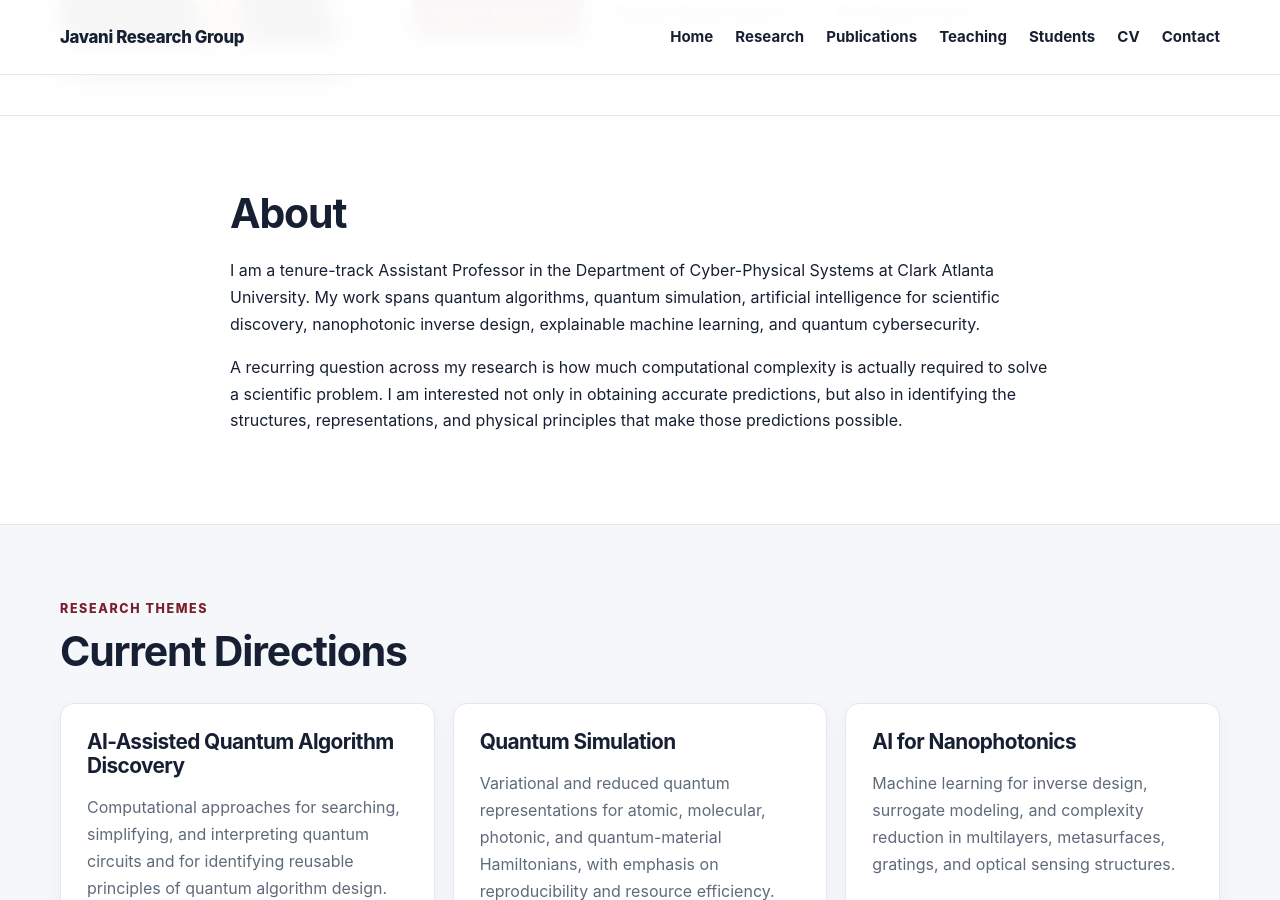
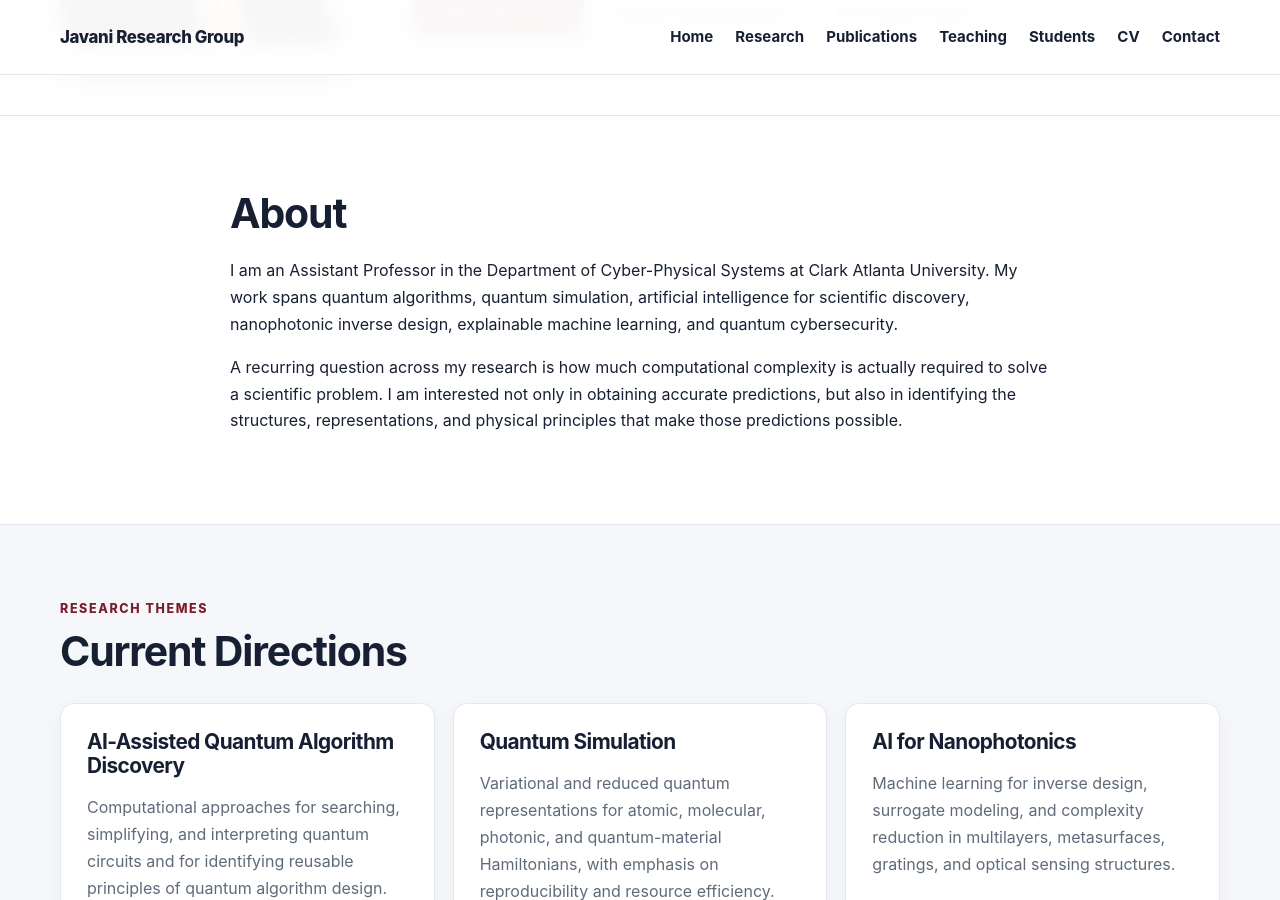
Before and after one commit to mjavani54/javani-lab-webpage, a Jekyll site: the page built from index.md, in a window 1280 px wide and 900 px high, scrolled down 468 px. Built offline with Jekyll 4.4.1, drawn with Linux system fonts in a browser that asks for light colours.

Commit message:
Update professor title in index.md

```diff
--- a/index.md
+++ b/index.md
@@ -26,7 +26,7 @@ description: Mohammad Javani's research group at Clark Atlanta University, worki
 <section class="section">
   <div class="container narrow">
     <h2>About</h2>
-    <p>I am a tenure-track Assistant Professor in the Department of Cyber-Physical Systems at Clark Atlanta University. My work spans quantum algorithms, quantum simulation, artificial intelligence for scientific discovery, nanophotonic inverse design, explainable machine learning, and quantum cybersecurity.</p>
+    <p>I am an <!--tenure-track--> Assistant Professor in the Department of Cyber-Physical Systems at Clark Atlanta University. My work spans quantum algorithms, quantum simulation, artificial intelligence for scientific discovery, nanophotonic inverse design, explainable machine learning, and quantum cybersecurity.</p>
     <p>A recurring question across my research is how much computational complexity is actually required to solve a scientific problem. I am interested not only in obtaining accurate predictions, but also in identifying the structures, representations, and physical principles that make those predictions possible.</p>
   </div>
 </section>
```
